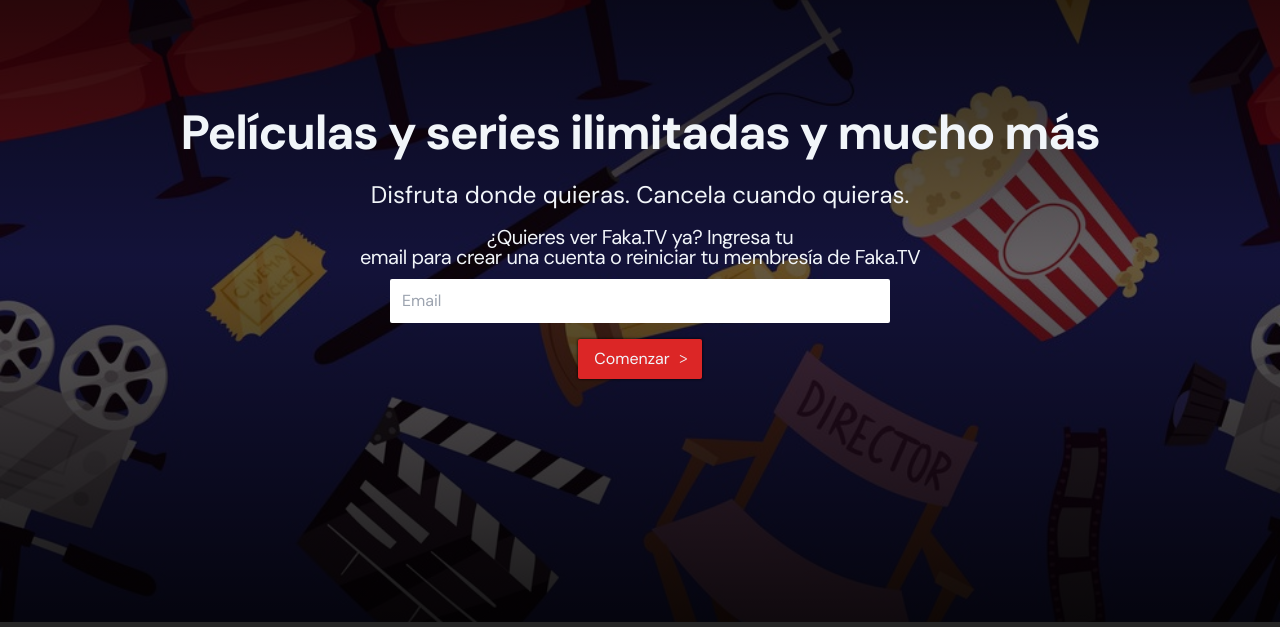
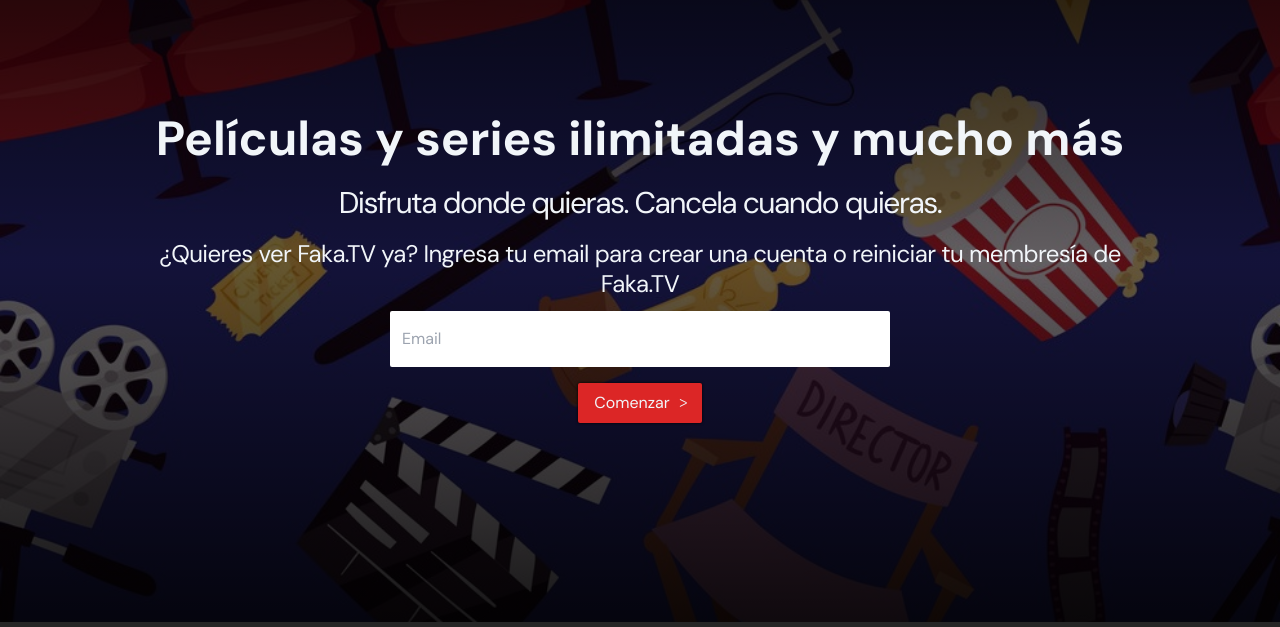
Before and after one commit to fktz94/faka-tv, a website: page public/index.html in a window 1280 px wide. Shown: the part 98-725 px from the top of the page. Drawn offline with nearby package versions, Linux system fonts and the light colour scheme; files that its build step writes are made by us from their sources.

Commit message:
responsive md
adaptación de los elementos del main hasta el breakpoint md (768px)

```diff
--- a/public/index.html
+++ b/public/index.html
@@ -63,20 +63,20 @@
               id="main-first-text"
             >
               <h1
-                class="mx-4 text-center leading-8 text-slate-100 text-3xl font-semibold tracking-tight sm:text-5xl sm:mx-0 sm:leading-tight"
+                class="mx-4 text-center leading-8 text-slate-100 text-3xl font-semibold tracking-tight sm:text-5xl sm:mx-0 sm:leading-tight md:leading-none md:mb-8 md:tracking-normal md:mx-5 md:mt-3"
               >
                 Películas y series ilimitadas y mucho más
               </h1>
               <h2
-                class="mx-8 mt-4 text-center leading-6 text-slate-100 text-lg tracking-tight sm:text-2xl sm:tracking-normal sm:mx-0"
+                class="mx-8 mt-4 text-center leading-6 text-slate-100 text-lg tracking-tight sm:text-3xl sm:tracking-normal sm:mx-0 sm:px-4 md:tracking-tighter md:leading-4"
               >
                 Disfruta donde quieras. Cancela cuando quieras.
               </h2>
               <h2
-                class="mx-8 mt-4 text-center leading-6 text-slate-100 text-lg tracking-tight sm:leading-5 sm:text-xl sm:mx-0"
+                class="mx-8 mt-4 text-center leading-6 text-slate-100 text-lg tracking-tight sm:leading-5 sm:text-xl sm:mx-0 sm:px-10 md:text-2xl md:px-28 md:leading-tight md:mt-7"
               >
-                ¿Quieres ver Faka.TV ya? Ingresa tu <br />
-                email para crear una cuenta o reiniciar tu membresía de Faka.TV
+                ¿Quieres ver Faka.TV ya? Ingresa tu email para crear una cuenta
+                o reiniciar tu membresía de Faka.TV
               </h2>
             </div>
             <form
@@ -89,7 +89,7 @@
                   type="text"
                   id="input-email"
                   placeholder="Email"
-                  class="px-3 py-2.5 w-full m-auto rounded-sm border-solid border-neutral-900 focus:outline focus:outline-1 focus:outline-offset-0 focus:outline-blue-400"
+                  class="px-3 py-2.5 w-full m-auto rounded-sm border-solid border-neutral-900 focus:outline focus:outline-1 focus:outline-offset-0 focus:outline-blue-400 md:py-4"
                 />
 
                 <!-- acomodar el label para que se genere una transition cuando haya focus sobre el input (con JS?) -->
```
